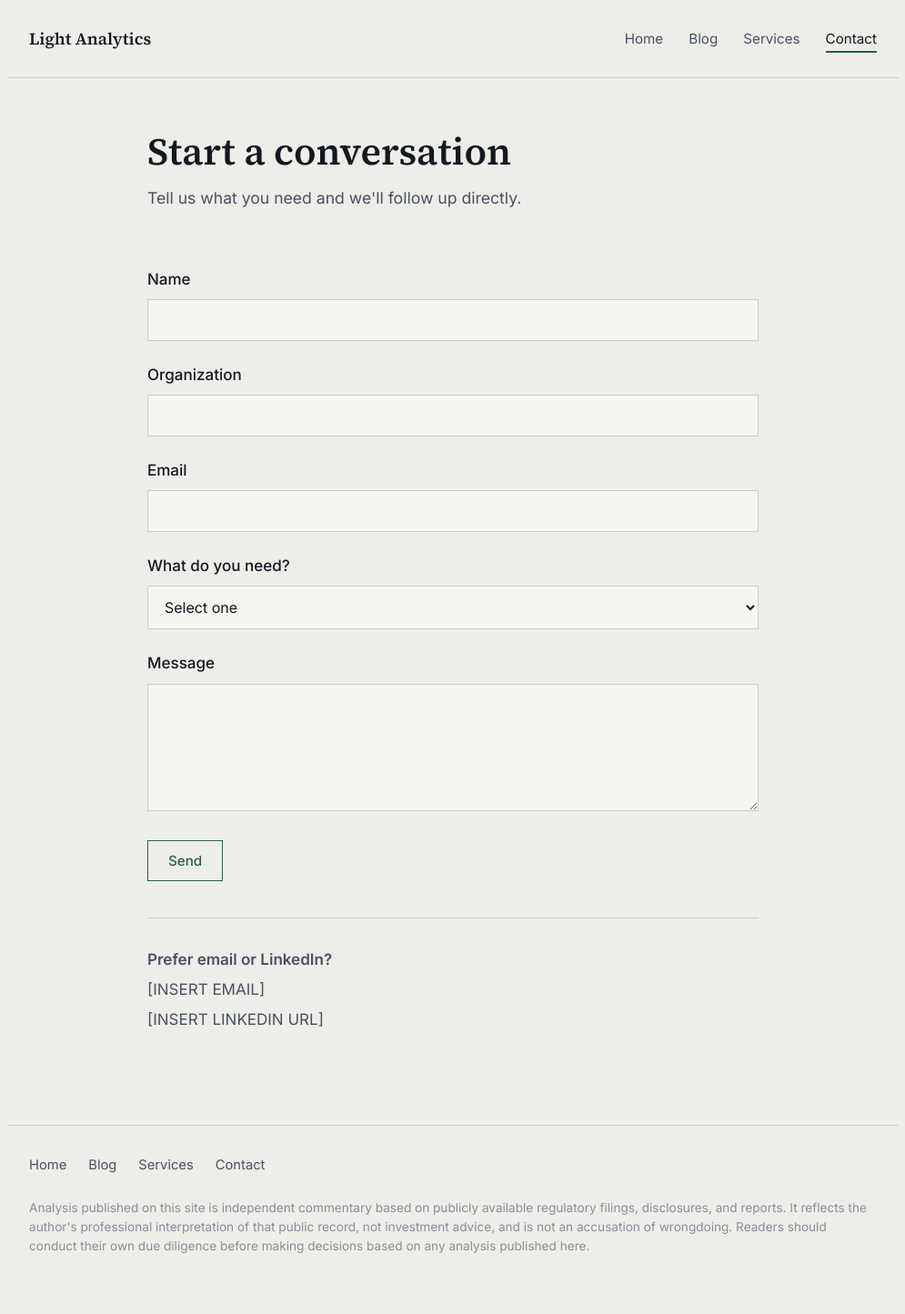
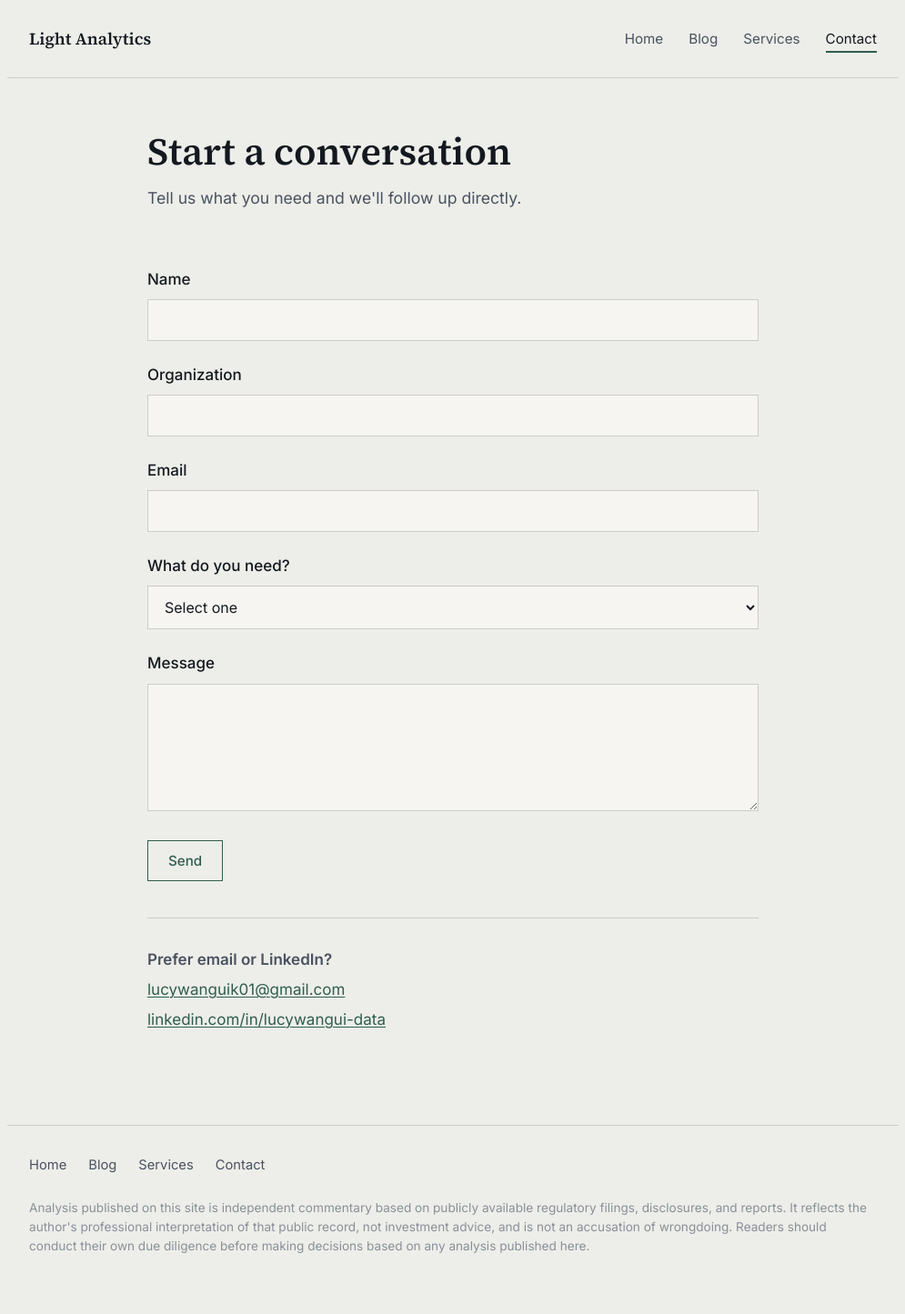
Before and after one commit to lightanalytics/lightanalytics.github.io, a Jekyll site: the page built from contact.md, in a window 1280 px wide. Shown: the whole page at 91% size, without its empty margins (142-1137 px from the left). Built offline with Jekyll 4.4.1, drawn with Linux system fonts in a browser that asks for light colours.

Commit message:
Add files via upload

```diff
--- a/contact.md
+++ b/contact.md
@@ -11,7 +11,11 @@
 </div>
 
 <section class="section--tight">
-  <form action="https://formspree.io/f/YOUR_FORM_ID" method="POST">
+  <form action="https://api.web3forms.com/submit" method="POST">
+    <input type="hidden" name="access_key" value="002ec953-d28c-4382-a8ee-29ad289d5723">
+    <input type="hidden" name="subject" value="New inquiry from Light Analytics website">
+    <input type="checkbox" name="botcheck" style="display: none;" tabindex="-1" autocomplete="off">
+
     <div class="form-field">
       <label for="name">Name</label>
       <input type="text" id="name" name="name" required>
@@ -50,7 +54,7 @@
 
   <div class="contact-alt">
     <p><strong>Prefer email or LinkedIn?</strong></p>
-    <p>[INSERT EMAIL]</p>
-    <p>[INSERT LINKEDIN URL]</p>
+    <p><a href="mailto:lucywanguik01@gmail.com">lucywanguik01@gmail.com</a></p>
+    <p><a href="https://www.linkedin.com/in/lucywangui-data" target="_blank" rel="noopener">linkedin.com/in/lucywangui-data</a></p>
   </div>
 </section>
```
